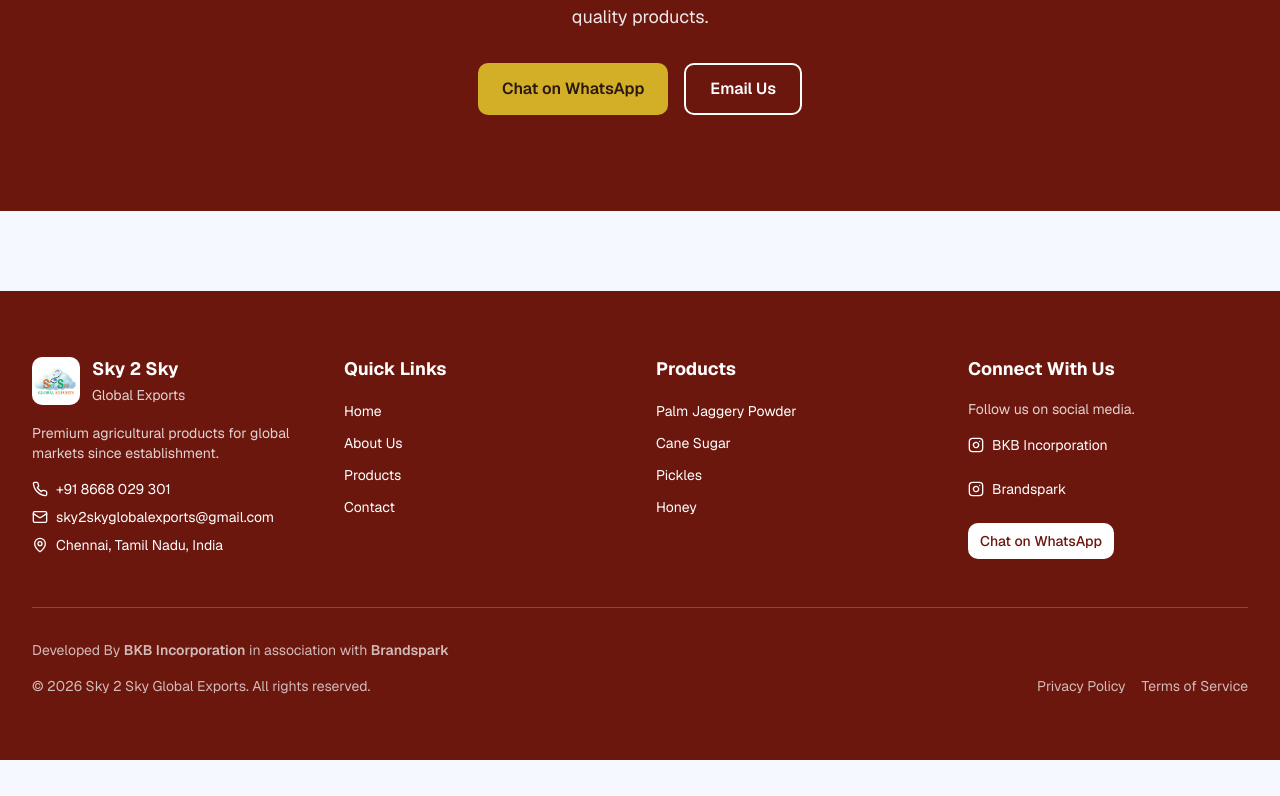
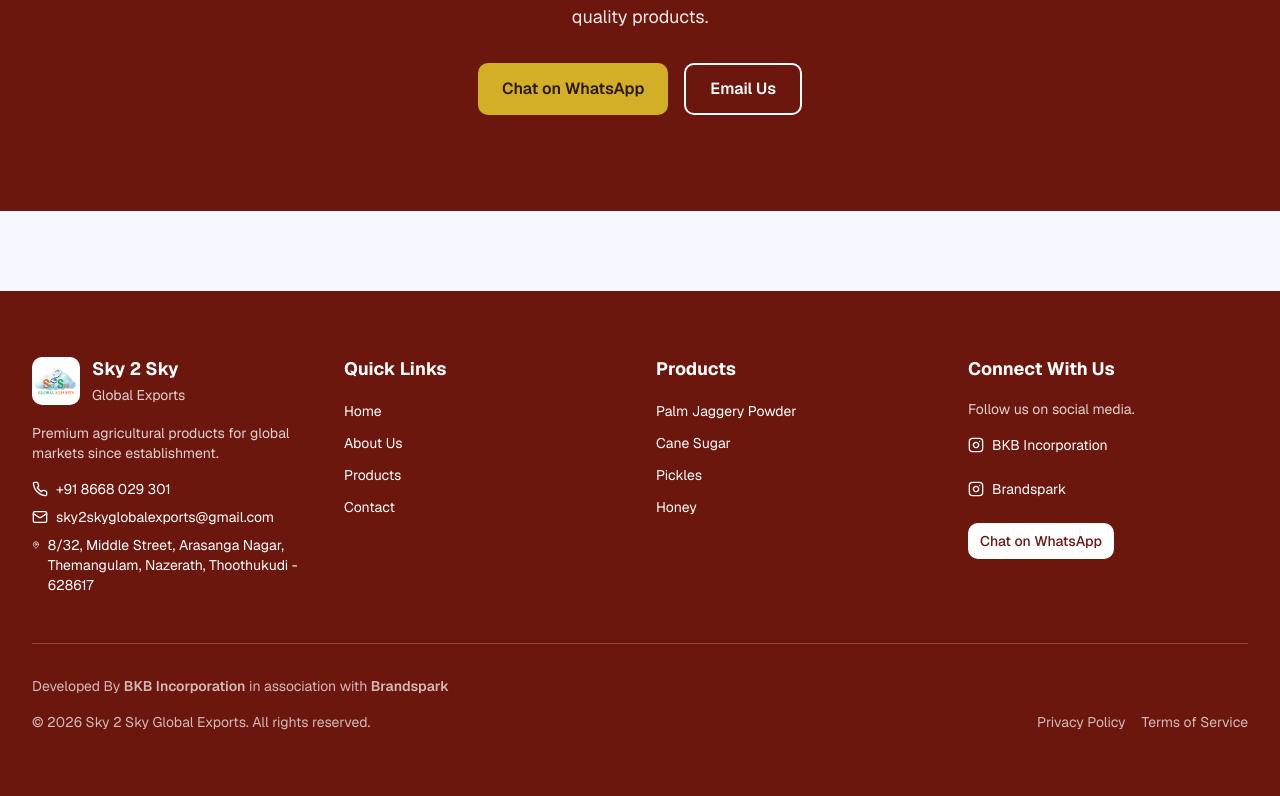
Before and after one commit to bharathkumar8056/sky2sky-img-changed, a Next.js app: page / in a window 1280 px wide. Shown: the part 4652-5448 px from the top of the page. Before the commit the page ends 5412 px from the top, so only its background shows below. Built offline with nearby package versions, Linux system fonts and the light colour scheme.

Commit message:
Update address in footer component

```diff
--- a/components/footer.tsx
+++ b/components/footer.tsx
@@ -55,7 +55,8 @@ export function Footer() {
               </div>
               <div className="flex items-start gap-2">
                 <MapPin size={16} className="mt-0.5" />
-                <span className="text-sm">Chennai, Tamil Nadu, India</span>
+                <span className="text-sm">8/32, Middle Street, Arasanga Nagar, Themangulam, Nazerath,
+Thoothukudi - 628617</span>
               </div>
             </div>
           </div>
```
